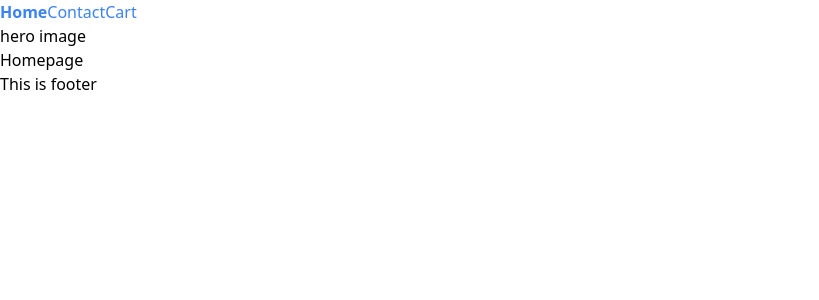
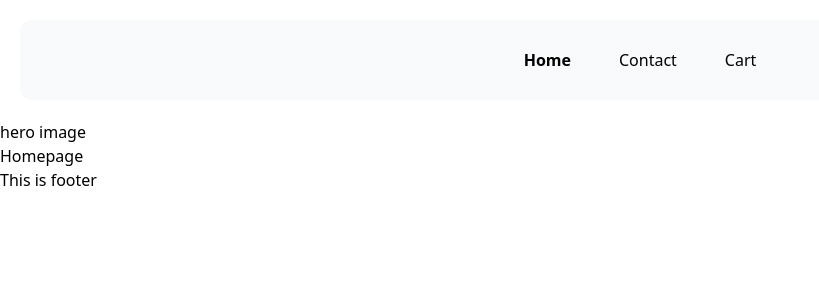
Before and after one commit to Emilyrf/frameworks2-ca, a React (Vite) app: page / in a window 1280 px wide. Shown: the top 300 px of the page, without its empty margins (0-819 px from the left). Built offline with nearby package versions, Linux system fonts and the light colour scheme.

Commit message:
Adds styles

```diff
--- a/src/components/Nav/index.jsx
+++ b/src/components/Nav/index.jsx
@@ -1,13 +1,11 @@
-
+import React from 'react';
 import NavLink from '../NavLink';
-
-
 
 export default function NavBar() {
 
     return (
         <header>
-            <nav>
+            <nav className="flex h-20 bg-gray-50 justify-center items-center gap-x-12 px-5 sm:rounded-xl sm:m-5">
                 <NavLink to='/'>
                     Home
                 </NavLink>
--- a/src/components/NavLink/index.jsx
+++ b/src/components/NavLink/index.jsx
@@ -7,7 +7,7 @@ export default function NavLink({ children, to }) {
   return (
     <Link
       className={`
-        text-blue-500 hover:text-blue-700
+      hover:underline
         ${currentLocation.pathname === to ? 'font-bold' : ''}
       `}
       to={to}
```
